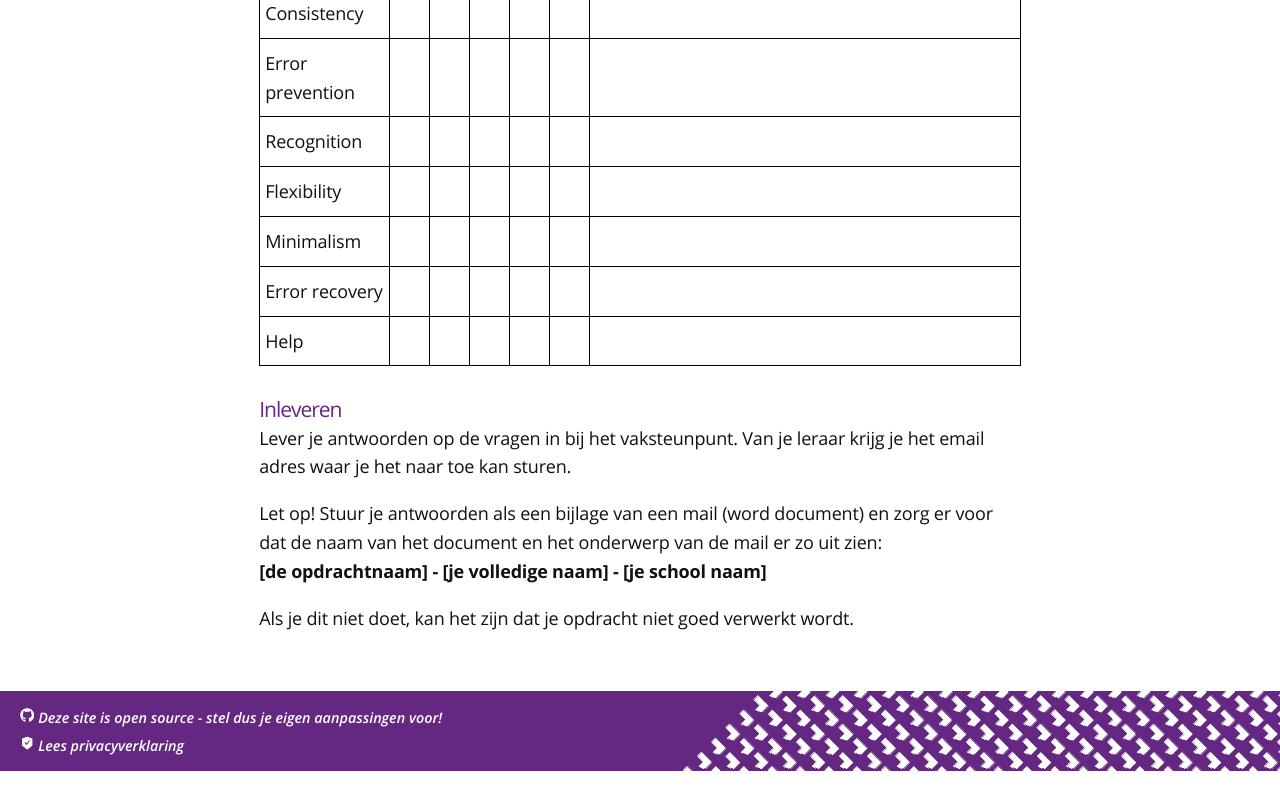
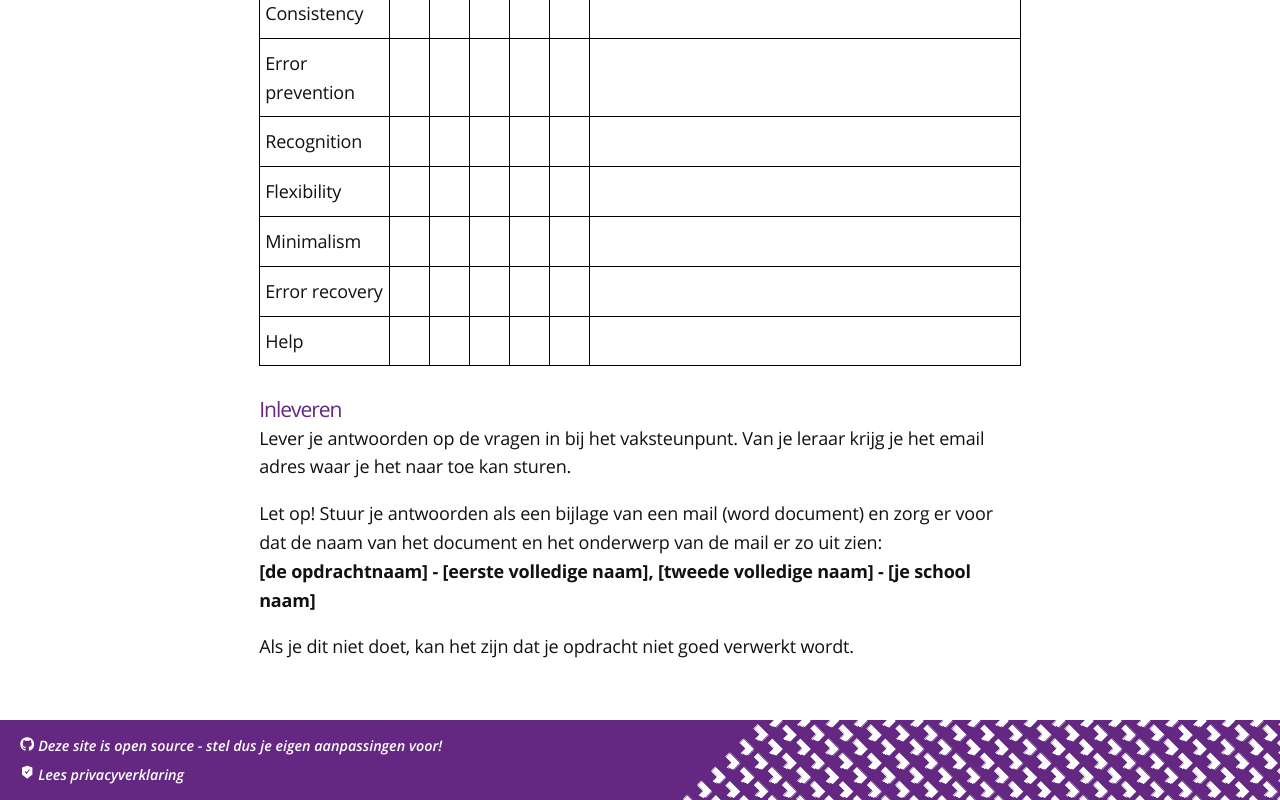
Before and after one commit to co-teach/website, a Next.js app: page /voor-leerlingen/week-3 in a window 1280 px wide. Shown: the part 3015-3815 px from the top of the page. Before the commit the page ends 3786 px from the top, so only its background shows below. Built offline with nearby package versions, Linux system fonts and the light colour scheme.

Commit message:
Fix mistake multiple students MPO3

```diff
--- a/pages/voor-leerlingen/week-3/index.tsx
+++ b/pages/voor-leerlingen/week-3/index.tsx
@@ -181,7 +181,7 @@ const Index = (props: {}) => (
 						Lever je antwoorden op de vragen in bij het vaksteunpunt. Van je leraar krijg je het email adres waar je het naar toe kan sturen.
 					</p>
 					<p>
-						Let op! Stuur je antwoorden als een bijlage van een mail (word document) en zorg er voor dat de naam van het document en het onderwerp van de mail er zo uit zien:<br/><b>[de opdrachtnaam] - [je volledige naam] - [je school naam]</b>
+						Let op! Stuur je antwoorden als een bijlage van een mail (word document) en zorg er voor dat de naam van het document en het onderwerp van de mail er zo uit zien:<br/><b>[de opdrachtnaam] - [eerste volledige naam], [tweede volledige naam] - [je school naam]</b>
 					</p>
 					<p>Als je dit niet doet, kan het zijn dat je opdracht niet goed verwerkt wordt.<br/><br/></p>
 
```
